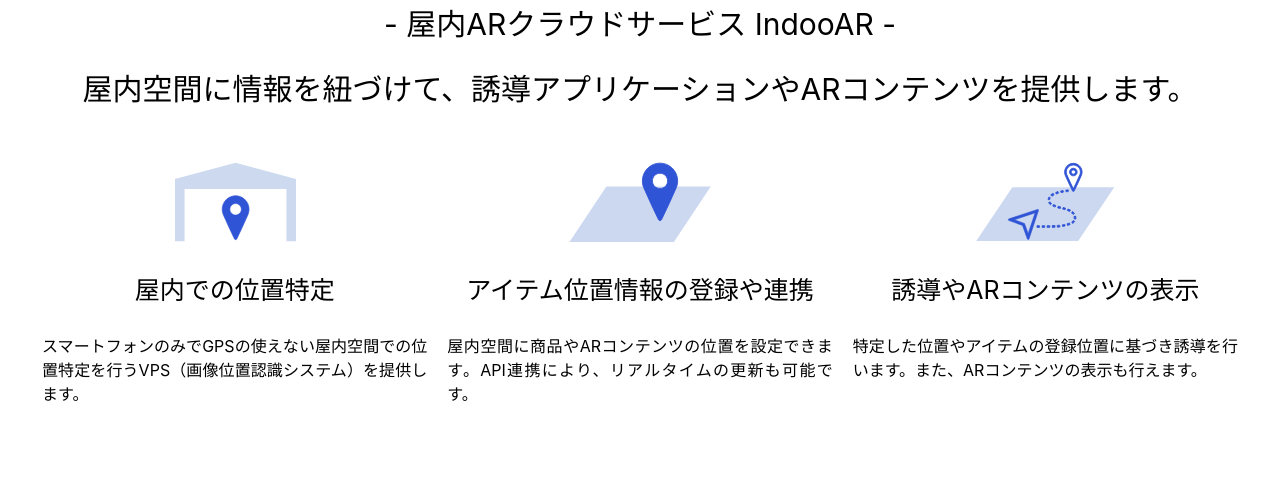
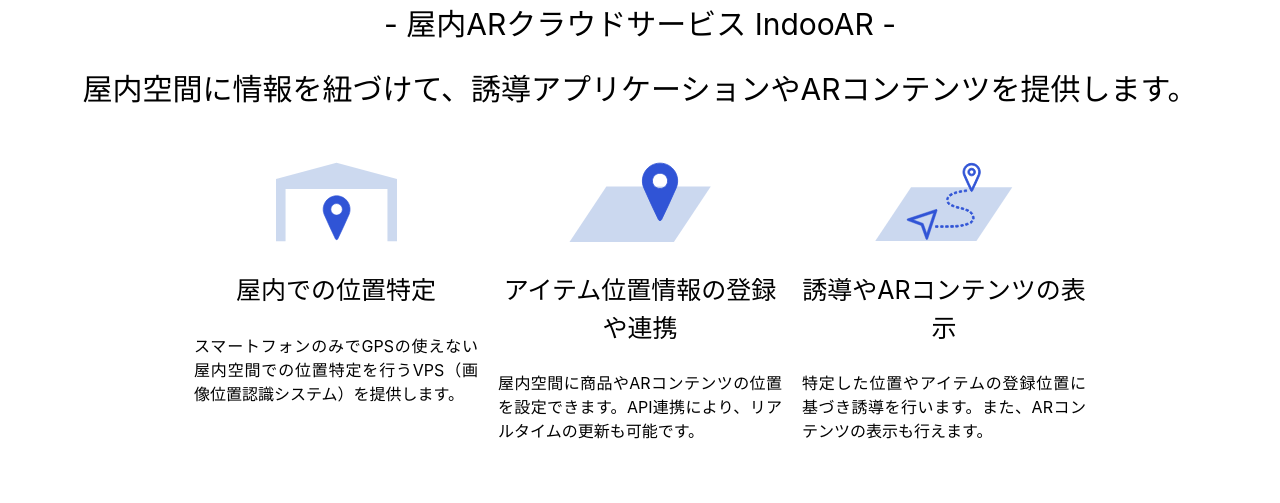
Before and after one commit to lapla-cogito/Nefront-HP, a Next.js app: page / in a window 1280 px wide. Shown: the part 1120-1623 px from the top of the page. Built offline with nearby package versions, Linux system fonts and the light colour scheme.

Commit message:
Fix Usecase flex bug

```diff
--- a/components/css/style.css
+++ b/components/css/style.css
@@ -60,7 +60,23 @@ body {
 }
 
 .flexdiv {
-    flex: 1 0 300px;
+    /* flex: 1 0 300px */
+    /* width:100%; */
+    height: 50%;
+}
+
+@media (min-width: 600px) {
+    .flexdiv {
+        width: 50%;
+        height: auto;
+    }
+}
+
+@media (min-width: 1024px) {
+    .flexdiv {
+        width: 25%;
+        height: auto;
+    }
 }
 
 .contactform {
```
